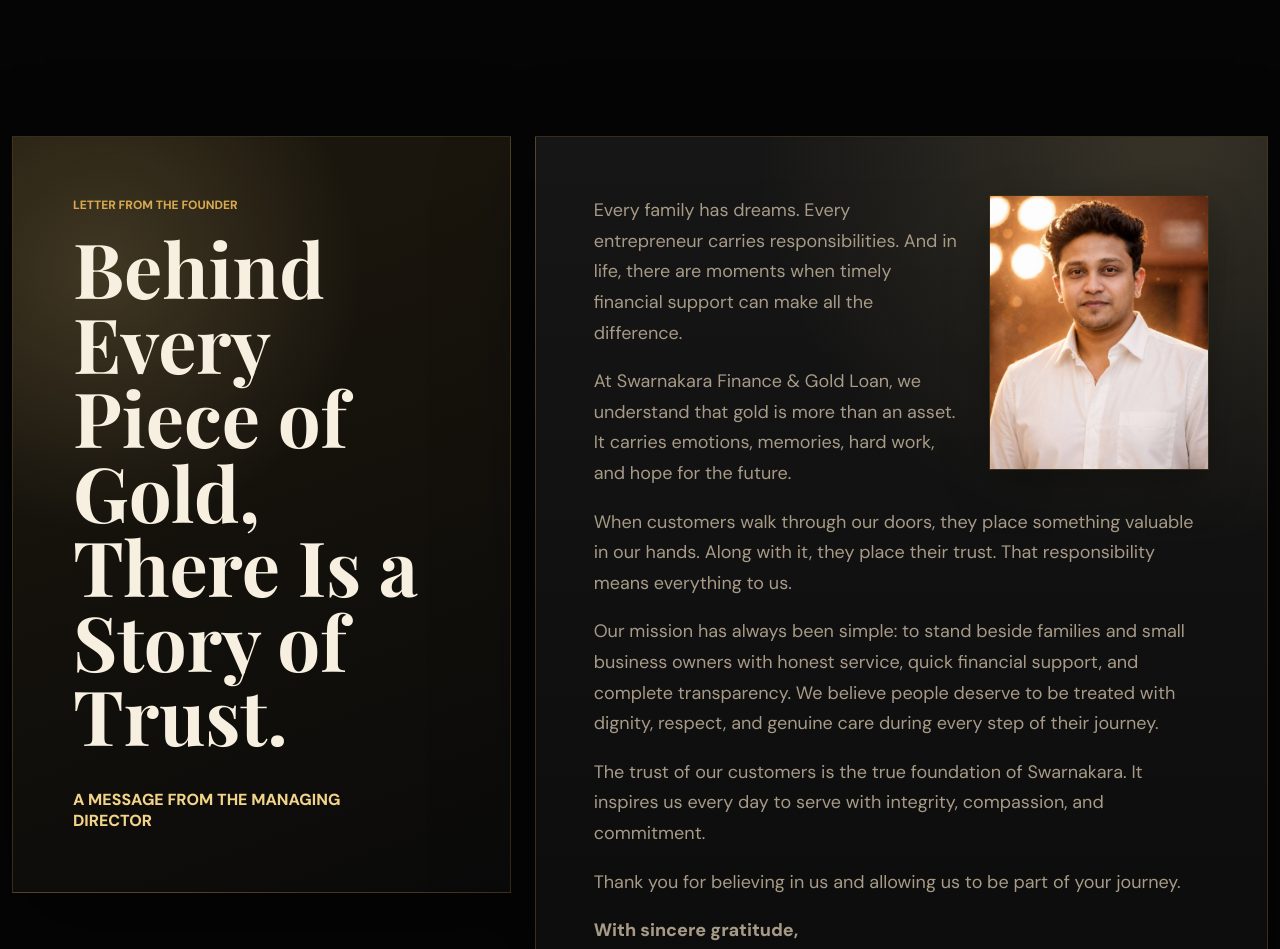
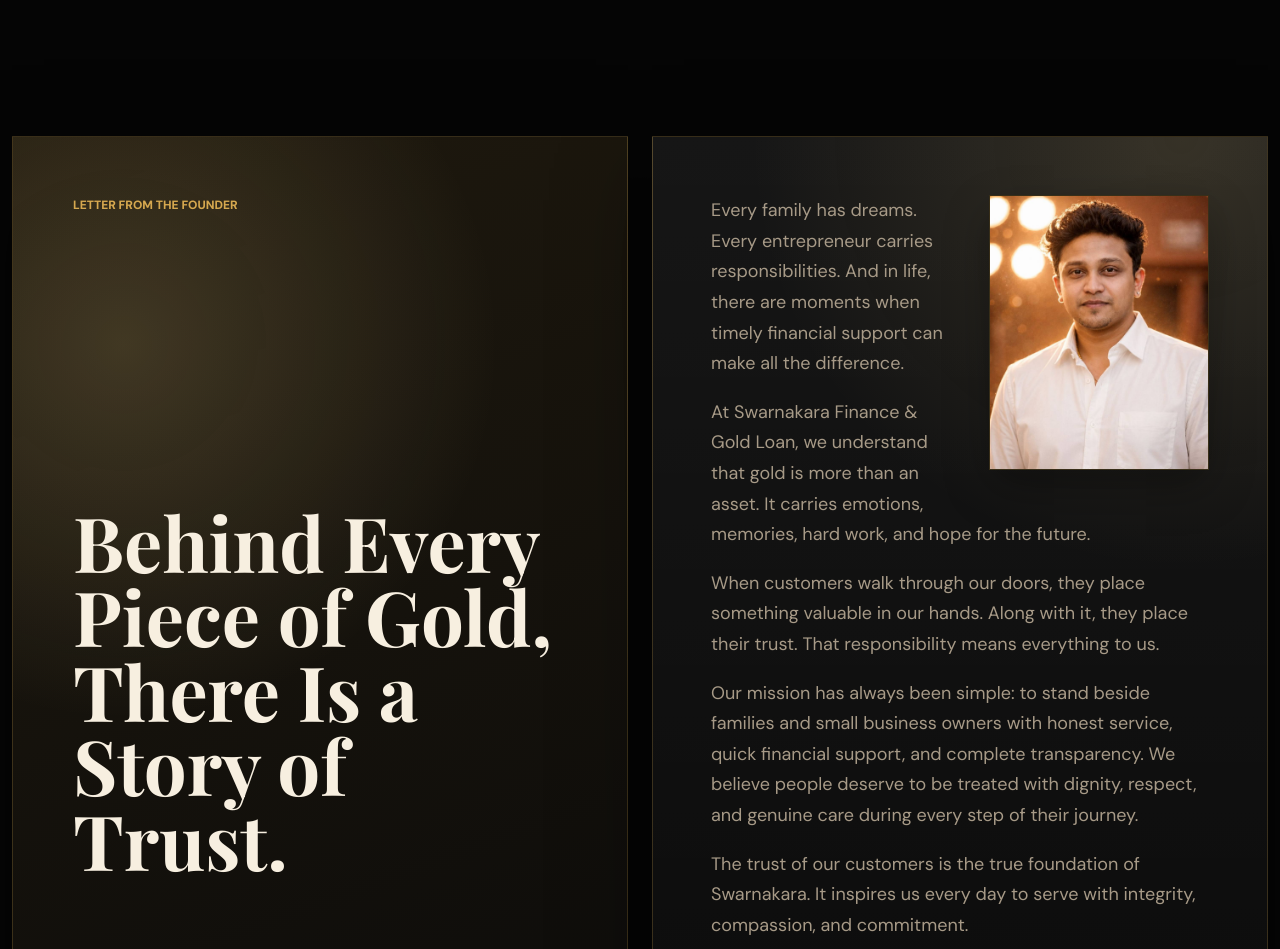
Before and after one commit to nikhilgdaniel/swarnakara-noir, a website: page index.html in a window 1280 px wide. Shown: the part 3280-4229 px from the top of the page. Drawn offline with nearby package versions, Linux system fonts and the light colour scheme.

Commit message:
Match founder letter card dimensions

```diff
--- a/styles.css
+++ b/styles.css
@@ -545,16 +545,17 @@
 }
 
 .director-letter {
-  grid-template-columns: minmax(280px, .68fr) minmax(0, 1fr);
+  grid-template-columns: repeat(2, minmax(0, 1fr));
   gap: 24px;
 }
 
 .director-letter-intro {
-  display: block;
+  display: flex;
 }
 
 .director-letter-head {
   display: flex;
+  width: 100%;
   min-height: 460px;
   flex-direction: column;
   justify-content: space-between;
```
